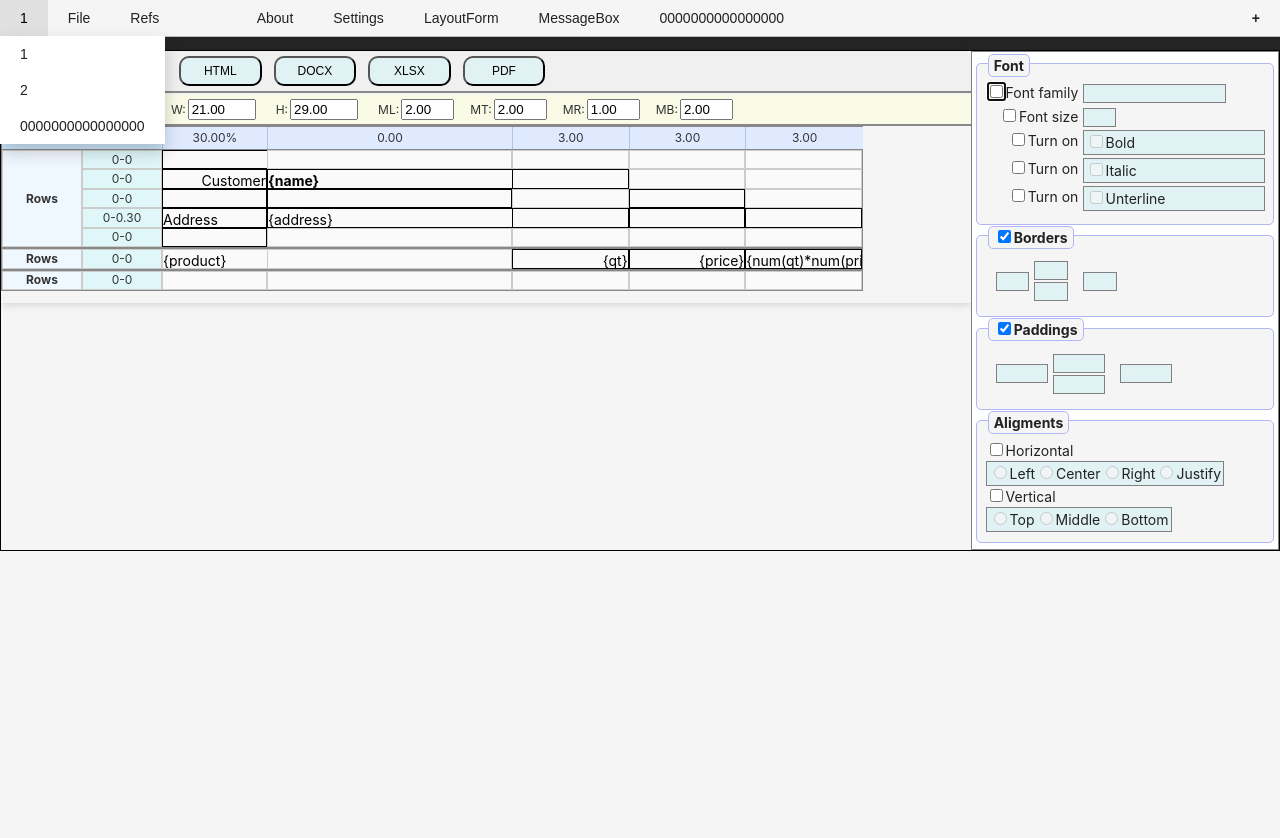
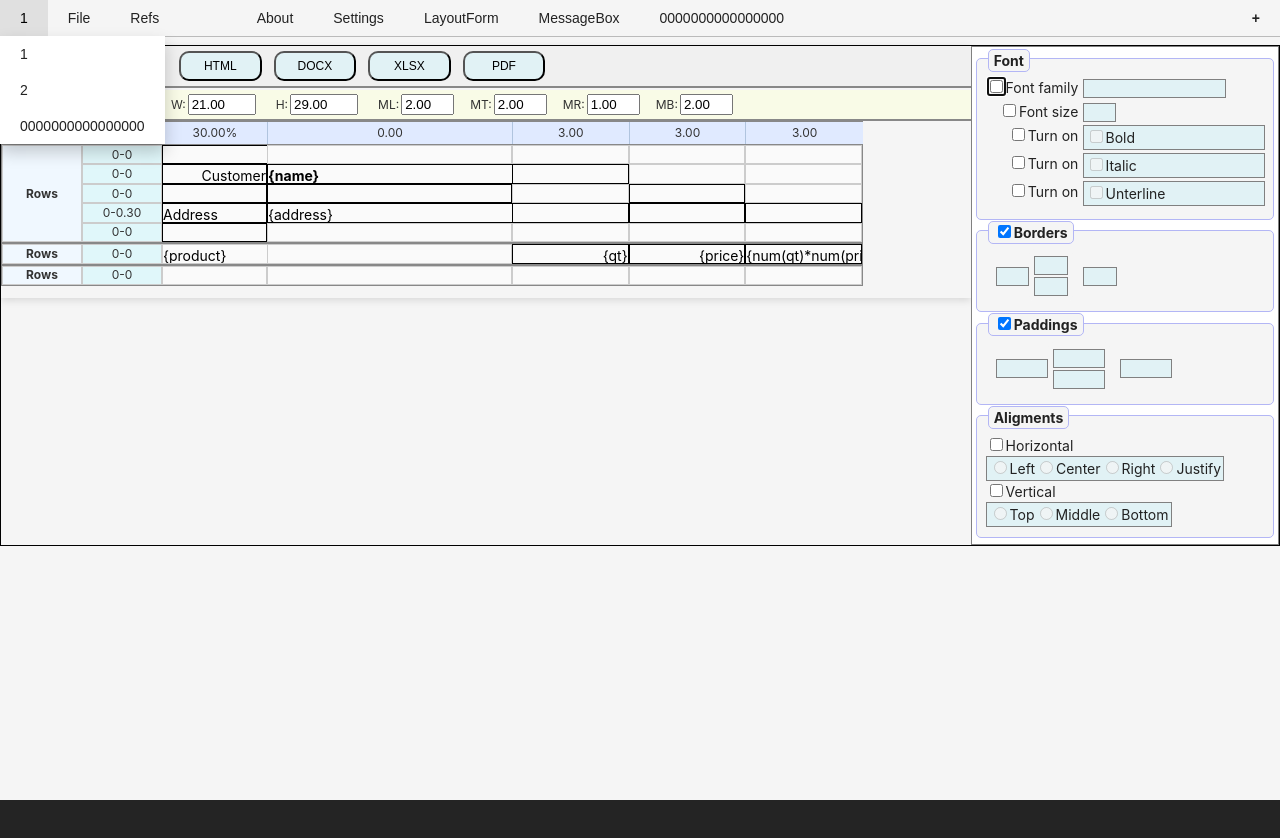
Before and after one commit to AndreiPuchko/q2web, a React (Vite) app: page / in a window 1280 px wide. Shown: the top 838 px of the page. After the commit the page ends 800 px from the top, so only its background shows below. Built offline with nearby package versions, Linux system fonts and the light colour scheme.

Commit message:
fix: adjust WorkSpace height and padding for better layout

```diff
--- a/src/q2_modules/Q2App.css
+++ b/src/q2_modules/Q2App.css
@@ -63,6 +63,7 @@ body, html {
 
 .WorkSpace {
   width: 100vw;
-  height: 100vh;
+  padding-top: 45px;
+  height: calc(100vh - 45px);
   background-color: var(--workspace-bg);
 }
--- a/src/q2_modules/Q2App.tsx
+++ b/src/q2_modules/Q2App.tsx
@@ -90,9 +90,7 @@ class Q2App extends Component<{}, { zIndexMap: { [key: string]: any }, dialogs:
         <MainMenu showDialog={this.showDialog} />
 
         <div className='WorkSpace'>
-          <div style={{ marginTop: 50, overlay: "none" }}>
             <Q2ReportEditor />
-          </div>
 
           {this.state.dialogs.map((dialog: any, index: any) => (
             <Dialog
```
